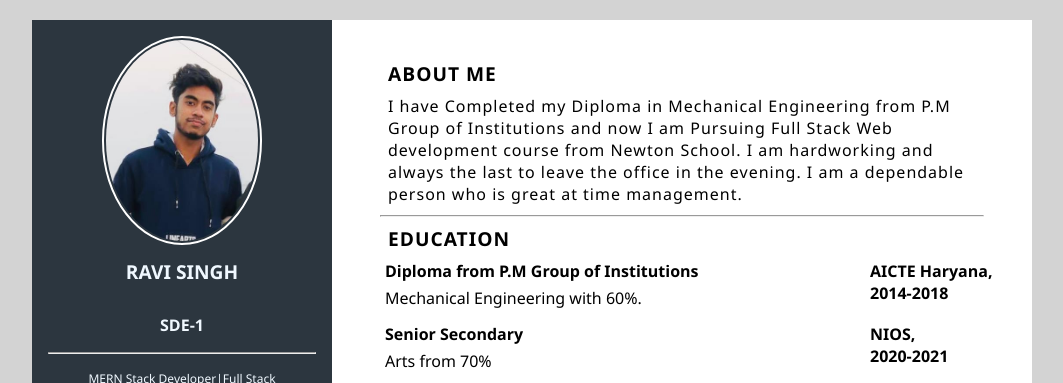
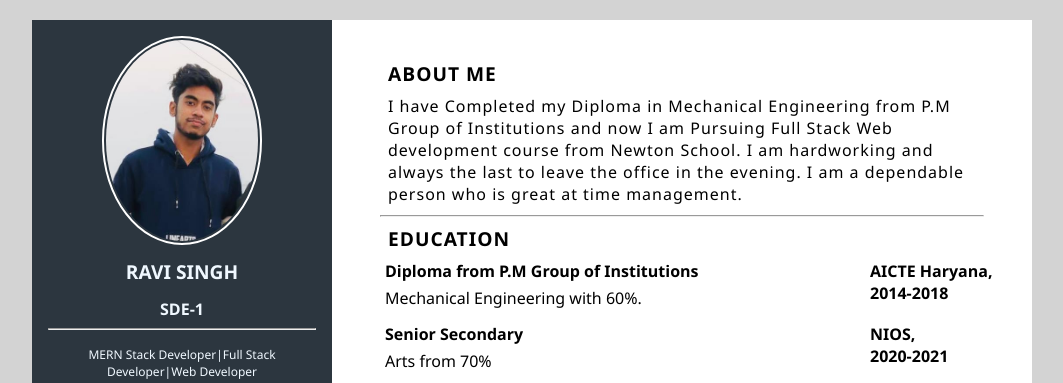
Before and after one commit to ravi08371/Responsive-Resume-using-CSS-Grid---Entities-and-Relations-Basic-Selectors-Comb---e3hxgk43r273, a plain HTML site: page index.html in a window 1280 px wide. Shown: the top 383 px of the page, without its empty margins (32-1095 px from the left). Drawn offline with Linux system fonts and the light colour scheme.

Commit message:
made some changes

```diff
--- a/index.html
+++ b/index.html
@@ -18,7 +18,7 @@
                     <img class="profile-image" src="img2.jpeg" alt="profileImage">
                 </div>
                 <h1 class="name">Ravi Singh</h1>
-                <h1 class="designation">SDE-1</h1><hr>
+                <h1 class="designation">Sde-1</h1><hr>
                 <p class="description">MERN Stack Developer|Full Stack Developer|Web Developer</p>
             </div>
             <div class="contact-items">
--- a/style.css
+++ b/style.css
@@ -75,7 +75,8 @@ section{
 .designation{
     font-size: 1rem;
     text-align: center;
-    padding: 1rem;
+    padding-bottom: 0.5rem;
+    text-transform: uppercase;
 }
 .description{
     font-size: 0.75rem;
```
